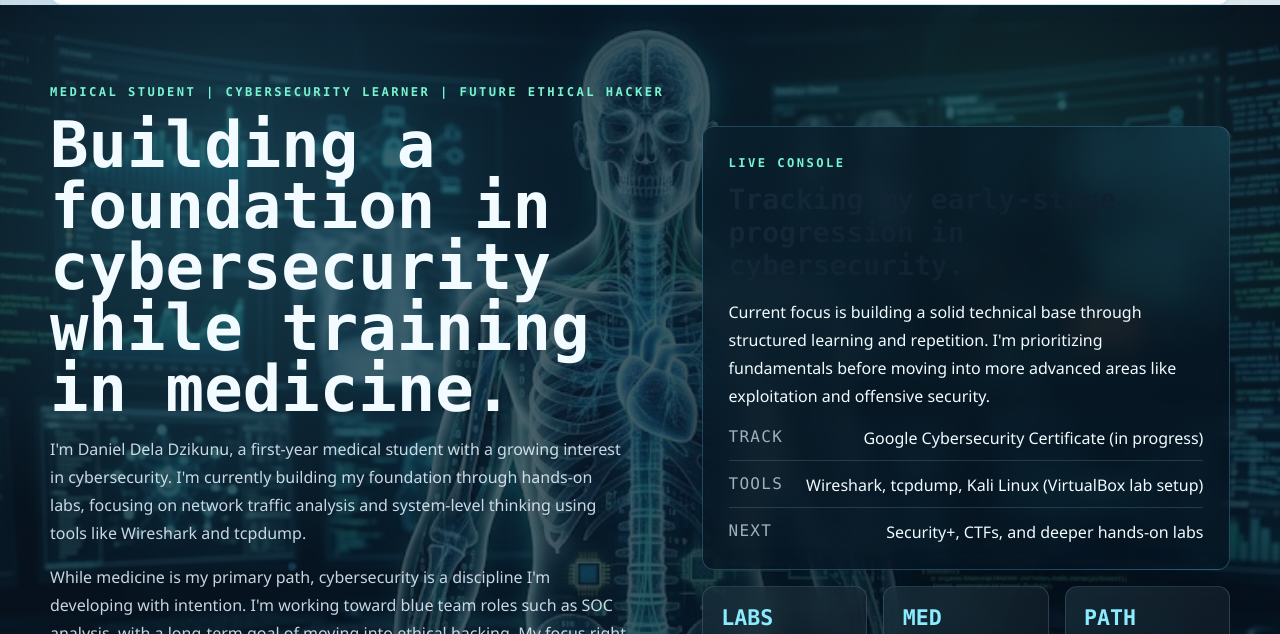
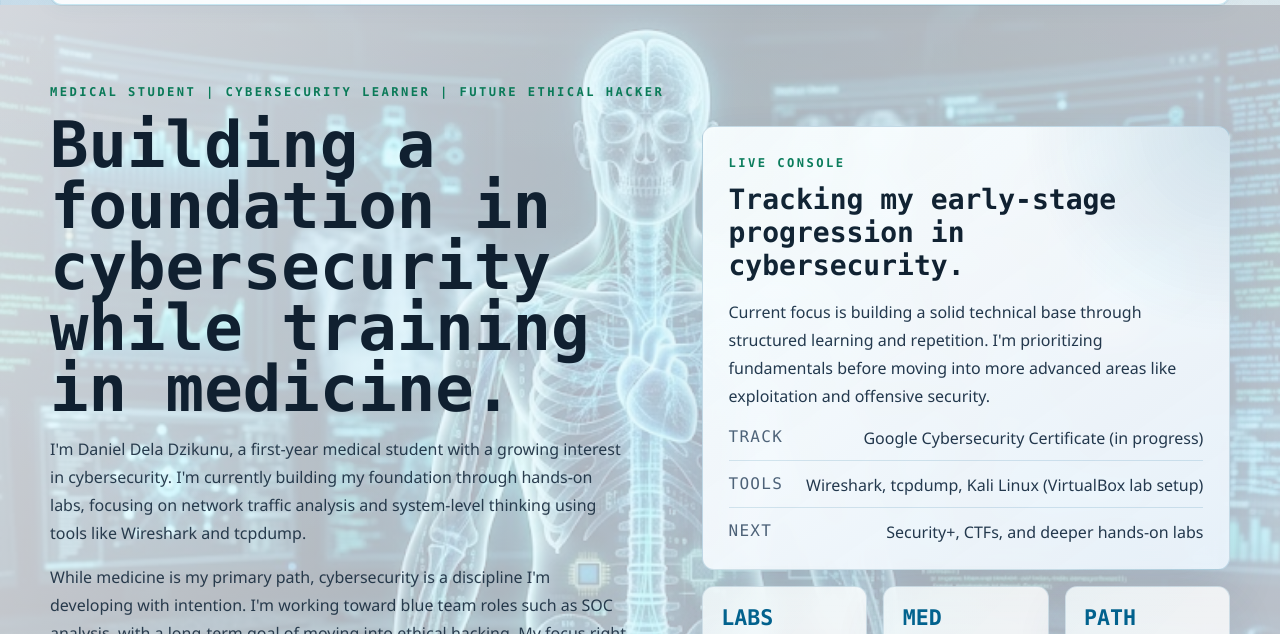
Before and after one commit to dfourmarvel/Portfolio_dfour, a plain HTML site: page index.html in a window 1280 px wide. Both pictures are taken after a click on the button "Switch to light theme". Shown: the part 91-725 px from the top of the page. Drawn offline with Linux system fonts and the light colour scheme.

Commit message:
fixed light mode for homepage

```diff
--- a/style.css
+++ b/style.css
@@ -365,6 +365,23 @@ textarea {
     url("assets/images/hero-med-cyber.jpg") center center / cover no-repeat;
 }
 
+.light-theme .hero:not(.hero-page) {
+  background:
+    linear-gradient(115deg, rgba(244, 248, 253, 0.86) 0%, rgba(244, 248, 253, 0.7) 44%, rgba(229, 237, 247, 0.82) 100%),
+    url("assets/images/hero-med-cyber.jpg") center center / cover no-repeat;
+}
+
+.light-theme .hero:not(.hero-page)::before {
+  background:
+    radial-gradient(circle at 18% 20%, rgba(0, 95, 139, 0.14), transparent 30%),
+    radial-gradient(circle at 80% 18%, rgba(10, 122, 88, 0.08), transparent 28%);
+}
+
+.light-theme .hero:not(.hero-page)::after {
+  background:
+    linear-gradient(180deg, rgba(255, 255, 255, 0.06), transparent 18%, transparent 82%, rgba(148, 177, 204, 0.18) 100%);
+}
+
 .hero-page {
   min-height: clamp(20rem, 46vh, 27rem);
   padding: 6.5rem 0 3rem;
@@ -449,6 +466,18 @@ textarea {
   color: rgba(232, 244, 255, 0.86);
 }
 
+.light-theme .hero:not(.hero-page) h1 {
+  color: #102030;
+}
+
+.light-theme .hero:not(.hero-page) .eyebrow {
+  color: #0a7a58;
+}
+
+.light-theme .hero:not(.hero-page) .hero-text {
+  color: rgba(22, 42, 61, 0.9);
+}
+
 .hero-actions,
 .contact-actions,
 .social-strip,
@@ -509,6 +538,19 @@ textarea {
 .hero .social-pill:hover {
   background: rgba(4, 16, 30, 0.58);
   border-color: rgba(255, 255, 255, 0.28);
+}
+
+.light-theme .hero:not(.hero-page) .button-secondary,
+.light-theme .hero:not(.hero-page) .social-pill {
+  border-color: rgba(0, 95, 139, 0.18);
+  background: rgba(255, 255, 255, 0.76);
+  color: #102030;
+}
+
+.light-theme .hero:not(.hero-page) .button-secondary:hover,
+.light-theme .hero:not(.hero-page) .social-pill:hover {
+  background: rgba(255, 255, 255, 0.92);
+  border-color: rgba(0, 95, 139, 0.28);
 }
 
 .hero-panel,
@@ -616,6 +658,27 @@ textarea {
   border-color: rgba(113, 209, 255, 0.26);
 }
 
+.light-theme .hero:not(.hero-page) .panel-card,
+.light-theme .hero:not(.hero-page) .stat-card {
+  border-color: rgba(0, 95, 139, 0.14);
+  background:
+    linear-gradient(180deg, rgba(255, 255, 255, 0.3), transparent),
+    rgba(255, 255, 255, 0.72);
+  box-shadow: 0 24px 50px rgba(58, 85, 112, 0.12);
+}
+
+.light-theme .hero:not(.hero-page) .panel-card::before,
+.light-theme .hero:not(.hero-page) .stat-card::before {
+  opacity: 0.5;
+}
+
+.light-theme .hero:not(.hero-page) .panel-card-accent {
+  background:
+    radial-gradient(circle at top right, rgba(0, 95, 139, 0.14), transparent 30%),
+    linear-gradient(145deg, rgba(255, 255, 255, 0.94), rgba(235, 244, 252, 0.9));
+  border-color: rgba(0, 95, 139, 0.18);
+}
+
 .hero .panel-label,
 .hero .terminal-key,
 .hero .stat-card span {
@@ -627,6 +690,30 @@ textarea {
 .hero .stat-card strong,
 .hero .stat-card span {
   color: #f2fbff;
+}
+
+.light-theme .hero:not(.hero-page) .panel-label,
+.light-theme .hero:not(.hero-page) .panel-card .panel-label {
+  color: #0a7a58;
+}
+
+.light-theme .hero:not(.hero-page) .terminal-key,
+.light-theme .hero:not(.hero-page) .stat-card span {
+  color: #4d6278;
+}
+
+.light-theme .hero:not(.hero-page) .panel-card p,
+.light-theme .hero:not(.hero-page) .terminal-list li,
+.light-theme .hero:not(.hero-page) .stat-card span {
+  color: #23384d;
+}
+
+.light-theme .hero:not(.hero-page) .stat-card strong {
+  color: #005f8b;
+}
+
+.light-theme .hero:not(.hero-page) .terminal-list li {
+  border-bottom-color: rgba(0, 95, 139, 0.14);
 }
 
 .hero .panel-card .panel-label {
```
